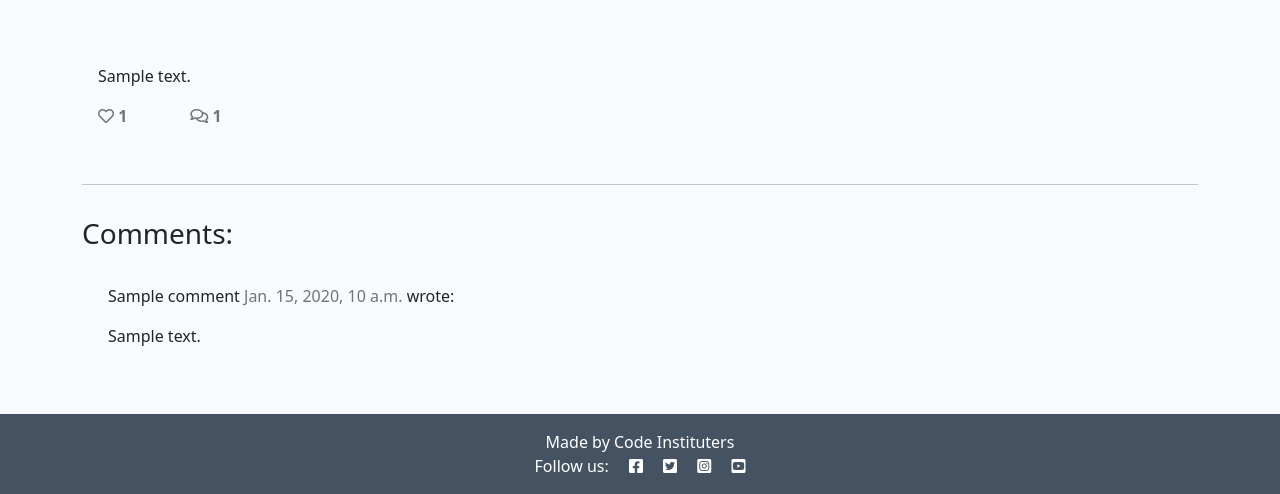
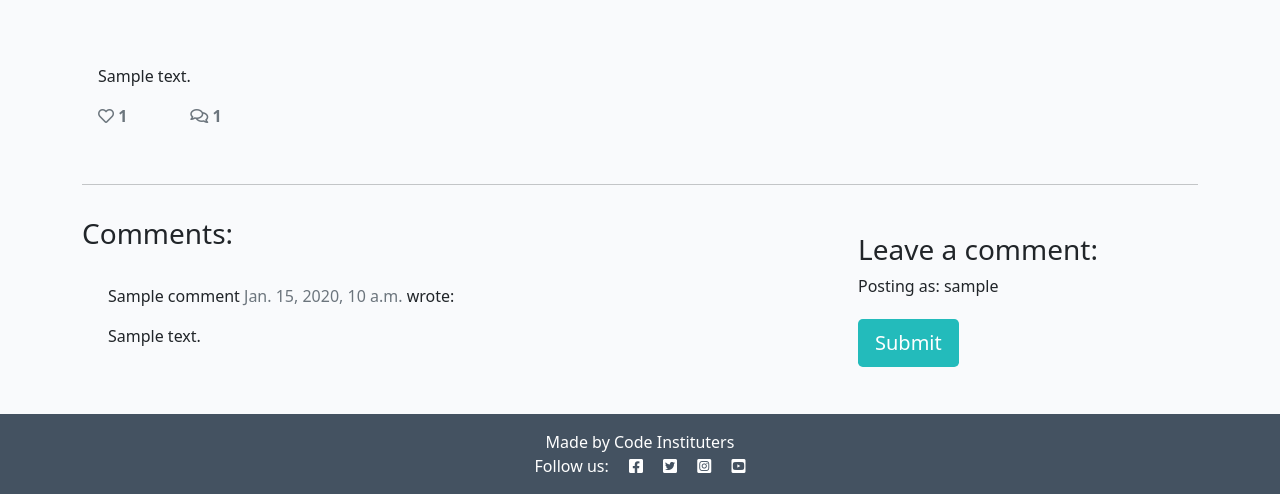
Before and after one commit to JoGorska/django-blog3, a Django app: a page that uses templates/post_detail.html in a window 1280 px wide. Shown: the part 308-802 px from the top of the page. Run offline with Django 3.2, Linux system fonts and the light colour scheme; a user stored in the database is signed in; tables that the repository leaves empty hold one stand-in row (values such as "Sample post"); some libraries are stand-ins or nearby versions.

Commit message:
Add form for user comments to the post

```diff
--- a/blog/views.py
+++ b/blog/views.py
@@ -1,6 +1,7 @@
 from django.shortcuts import render, get_object_or_404
 from django.views import generic, View
 from .models import Post
+from .forms import CommentForm
 
 
 class PostList(generic.ListView):
--- a/templates/post_detail.html
+++ b/templates/post_detail.html
@@ -1,5 +1,5 @@
 {% extends 'base.html' %} {% block content %}
-
+{% load crispy_forms_tags %}
 <div class="masthead">
     <div class="container">
         <div class="row g-0">
@@ -76,7 +76,23 @@
         </div>
         <div class="col-md-4 card mb-4  mt-3 ">
             <div class="card-body">
-                <!-- For later -->
+
+                {% if commented %}
+                <div class="alert alert-success" role="alert">
+                    Your comment is awaiting approval
+                </div>
+                {% else %}
+                    {% if user.is_authenticated %}
+
+                    <h3>Leave a comment:</h3>
+                    <p>Posting as: {{ user.username }}</p>
+                    <form method="post" style="margin-top: 1.3em;">
+                        {{ comment_form | crispy }}
+                        {% csrf_token %}
+                        <button type="submit" class="btn btn-signup btn-lg">Submit</button>
+                    </form>
+                    {% endif %}
+                {% endif %}
             </div>
         </div>
     </div>
```
Also changed, not shown: blog/forms.py (added, +8 -0 lines).
